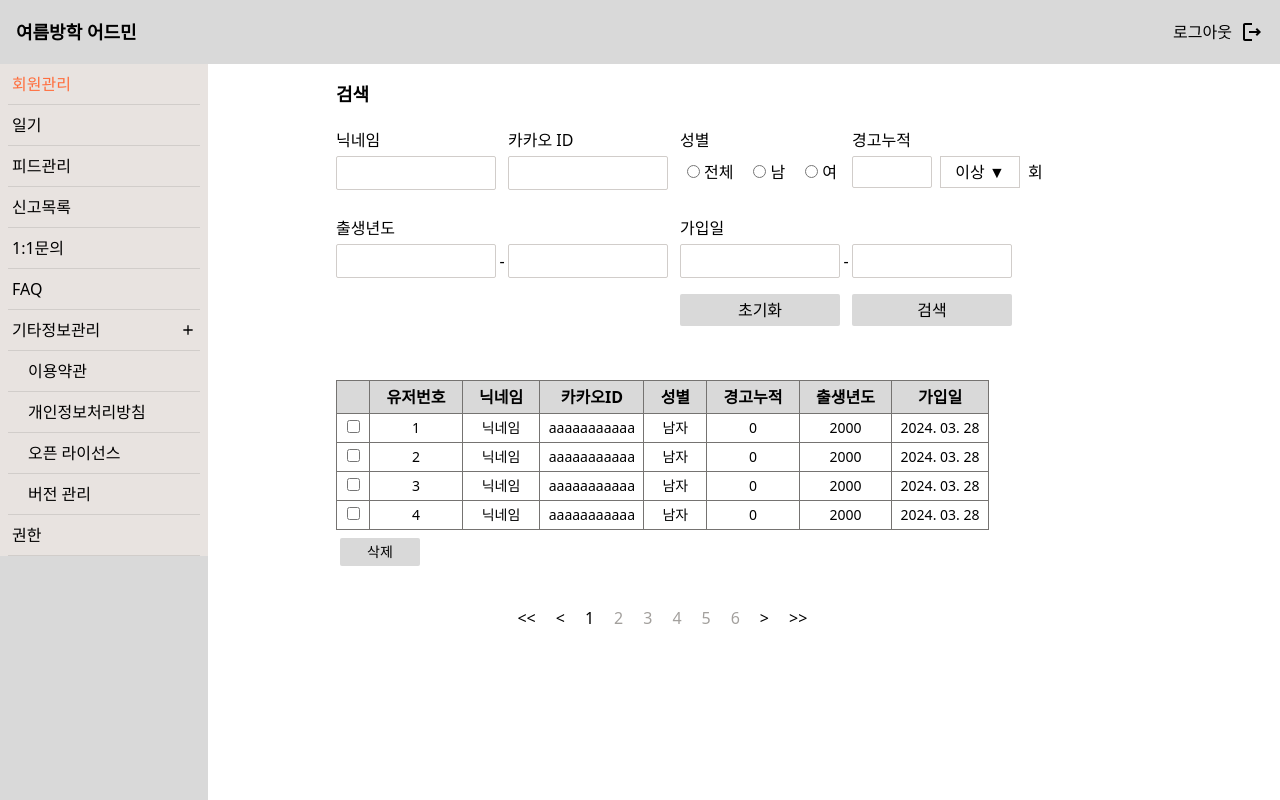
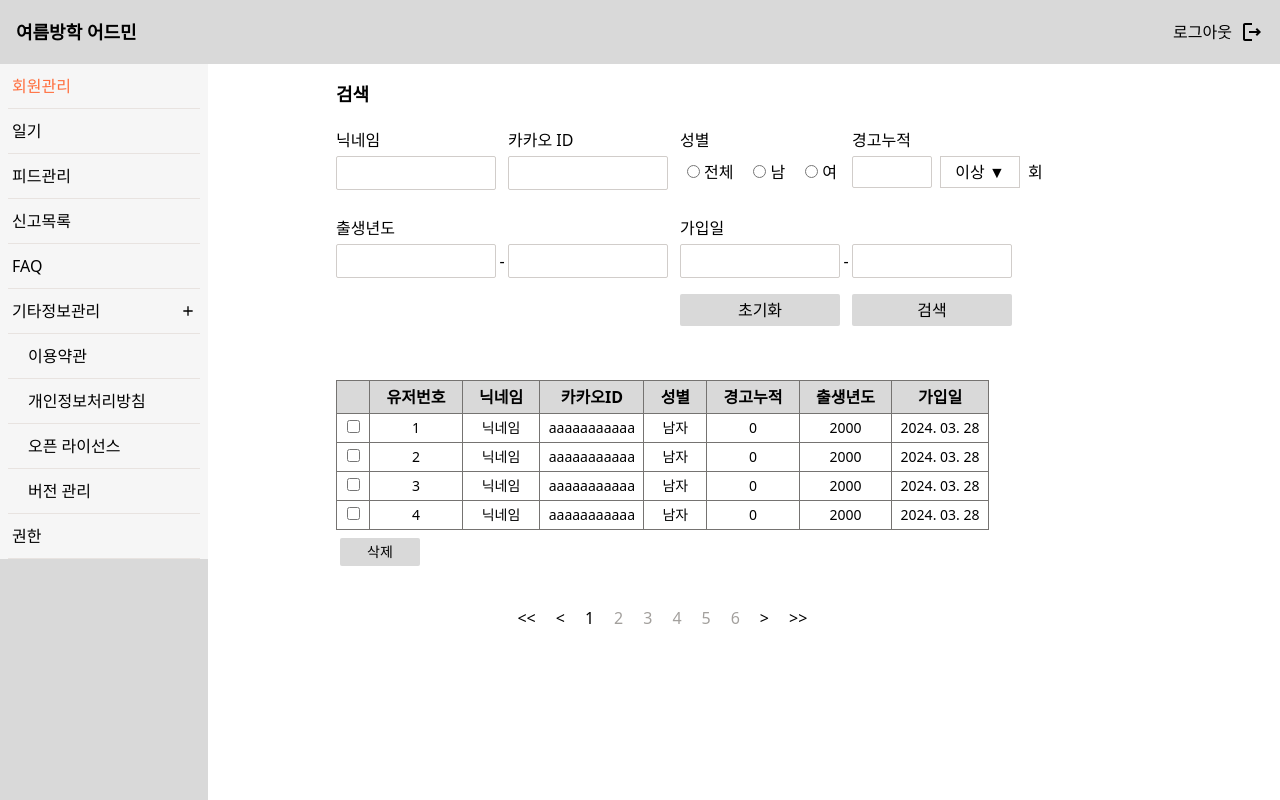
Before and after one commit to cjy00n/summer-vacation-admin, a React (Vite) app: page /users in a window 1280 px wide. Built offline with nearby package versions, Linux system fonts and the light colour scheme.

Commit message:
Chore : delete inquieryPage

```diff
--- a/src/components/common/SideBar.tsx
+++ b/src/components/common/SideBar.tsx
@@ -27,10 +27,6 @@ const SideBar = () => {
     {
       title: "신고목록",
       link: ROUTE.REPORT_PAGE.link,
-    },
-    {
-      title: "1:1문의",
-      link: ROUTE.INQUIRY_PAGE.link,
     },
     {
       title: "FAQ",
@@ -65,7 +61,7 @@ const SideBar = () => {
   ];
   return (
     <div className="flex flex-col w-52 bg-gray-60">
-      <div className="bg-gray-80">
+      <div className="bg-primary-white">
         {subItems.map((item) => (
           <div key={item.link} className="w-full">
             <SideBarItem
--- a/src/components/common/SideBarItem.tsx
+++ b/src/components/common/SideBarItem.tsx
@@ -17,13 +17,15 @@ const SideBarItem = ({
   return (
     <nav
       className={
-        "mx-2 px-1 py-2 border-b border-gray-70 border-solid " +
+        "mx-2 px-1 py-[10px] border-b border-gray-80 border-solid " +
         `${isSubItem ? "pl-5" : ""}`
       }
     >
       <NavLink
         to={to}
-        className={({ isActive }) => (isActive ? "text-primary-orange" : "")}
+        className={({ isActive }) =>
+          !haveSubItems && isActive ? "text-primary-orange" : ""
+        }
       >
         <span
           className={`
--- a/src/pages/InQuiryPage.tsx
+++ /dev/null
@@ -1,4 +0,0 @@
-const InquiryPage = () => {
-  return <div></div>;
-};
-export default InquiryPage;
--- a/src/routes/Route.tsx
+++ b/src/routes/Route.tsx
@@ -1,7 +1,6 @@
 import AuthorityPage from "../pages/AuthorityPage";
 import DiaryPage from "../pages/DiaryPage";
 import FeedPage from "../pages/FeedPage";
-import InquiryPage from "../pages/InQuiryPage";
 import UsersPage from "../pages/UsersPage";
 import OpenLicensePage from "../pages/etc-manage/OpenLicensePage";
 import PrivacyPolicyPage from "../pages/etc-manage/PrivacyPolicyPage";
@@ -41,11 +40,6 @@ export const ROUTE: Routes = {
     path: "/report",
     link: "/report",
     element: <UsersPage />,
-  },
-  INQUIRY_PAGE: {
-    path: "/inquiry",
-    link: "/inquiry",
-    element: <InquiryPage />,
   },
   FAQ_PAGE: {
     path: "/faq",
```
